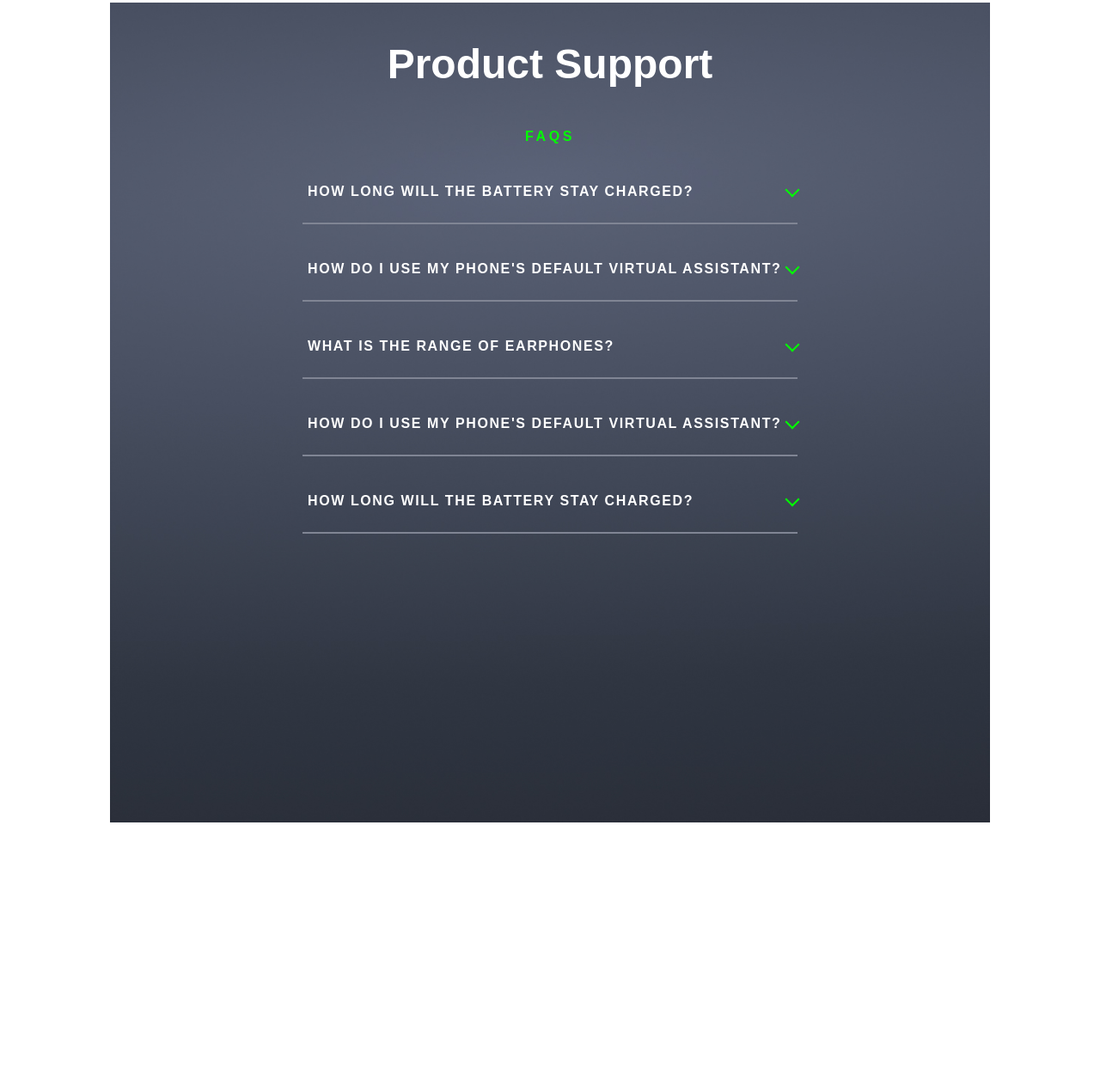
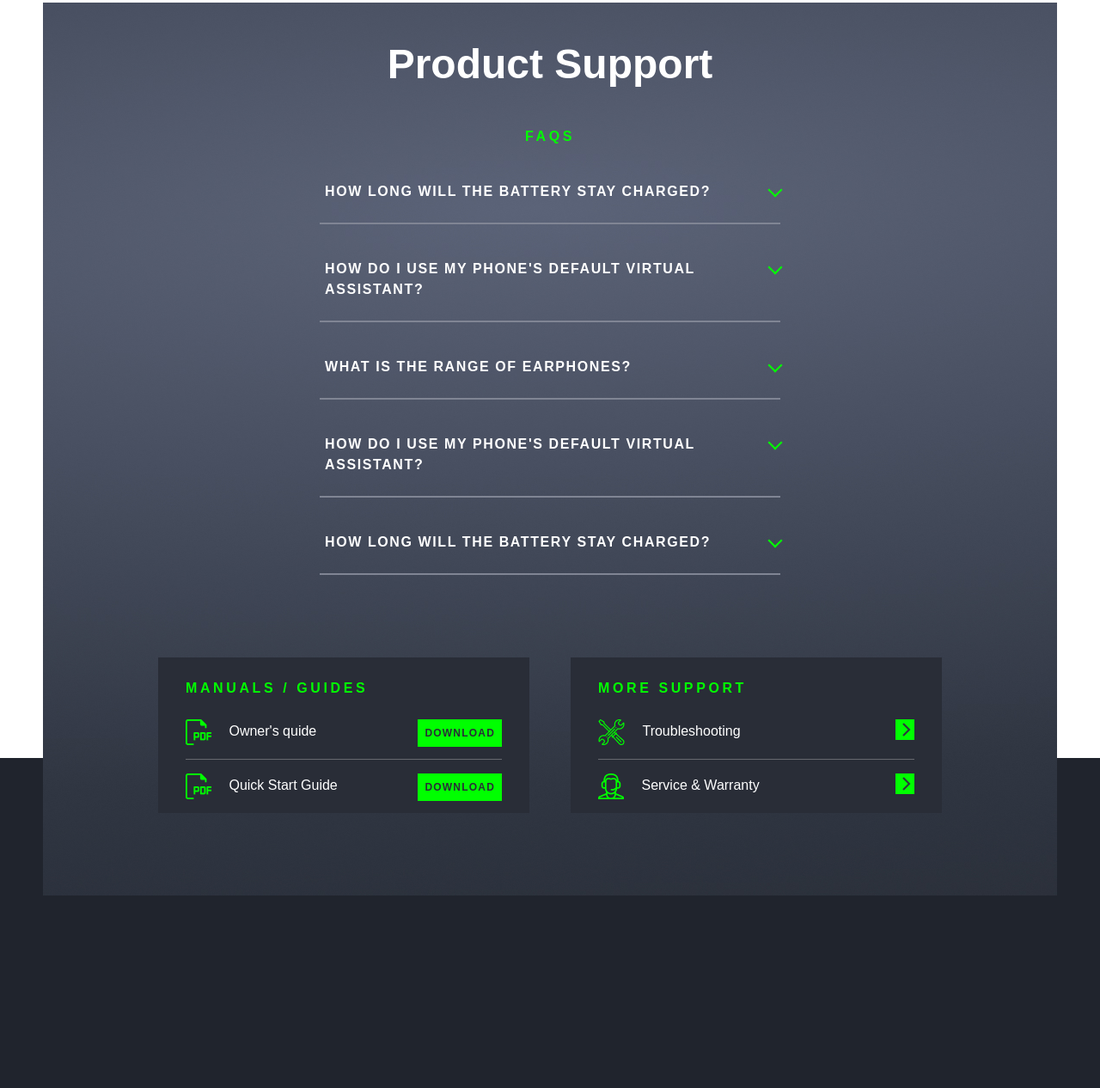
Before and after one commit to SarikaMangalpally/mivi_bluetooth_speakers, a website built with Vite: page index.html in a window 1280 px wide. Shown: the part 8924-10190 px from the top of the page at 86% size. Before the commit the page ends 9881 px from the top, so only its background shows below. Built offline with nearby package versions, Linux system fonts and the light colour scheme.

Commit message:
completed product support section

```diff
--- a/css/bluetooth.css
+++ b/css/bluetooth.css
@@ -16,7 +16,8 @@
   content: " ";
 }
 .techincal-specifications-list,
-.product-support {
+.product-support,
+.guides-list {
   border-style: hidden hidden solid hidden;
 }
 .down-arrow::before {
--- a/index.html
+++ b/index.html
@@ -7,7 +7,7 @@
 	<link rel="stylesheet" type="text/css" href="./css/bluetooth.css">
 	<title>Bluetooth Speaker</title>
 </head>
-<body class="font-gilroy">
+<body class="relative font-gilroy">
   <section class="relative mt-15 text-center mx-6 md:mx-auto md:grid md:gap-x-16 lg:gap-x-24 md:gap-y-6 md:grid-col-12 md:grid-rows-6 md:text-left md:max-w-2lg md:auto-rows-max">
 		<div class="relative md:col-start-7 md:col-end-13 md:grid-flow-row">
 			<h1 class="text-4xl text-black-light font-extrabold leading-none tracking-wide md:text-6xl">Play</h1>
@@ -311,60 +311,66 @@
 		</div>
 	</div>
 </section>
-<section class="relative mx-auto mt-40 w-4/5 text-white">
-	<img src="assets/Rectangle 27.jpg" alt="" class="-z-1 object-cover absolute top-0">
+<section class="relative mx-auto mt-40 text-white bg-product-support bg-no-repeat bg-cover max-w-2lg">
+	<!-- <img src="assets/Rectangle 27.jpg" alt="" class="-z-1 top-0 "> -->
 	<h1 class="text-center font-extrabold text-3xl md:text-5xl pt-12 capitalize">product support</h1>
 	<p class="text-radio-green tracking-ultra uppercase text-center mt-12 font-extrabold">faqs</p>
-	<div class="mt-6 max-w-xl mx-auto">
+	<div class="mt-6 max-w-xl mx-auto px-5">
 		<div class="product-support border-2 border-ash-darker my-10">
 			<span class="down-arrow float-right mr-3 mt-1"></span>
-			<p class="uppercase font-extrabold tracking-widest ml-1.5 pb-6">How long will the battery stay charged?</p>
+			<p class="uppercase font-extrabold tracking-widest ml-1.5 pb-6 mr-4">How long will the battery stay charged?</p>
 		</div>
 		<div class="product-support border-2 border-ash-darker my-10">
 			<span class="down-arrow float-right mr-3 mt-1"></span>
-			<p class="uppercase font-extrabold tracking-widest ml-1.5 pb-6">How do I use my phone's default virtual assistant?</p>
+			<p class="uppercase font-extrabold tracking-widest ml-1.5 pb-6 mr-4">How do I use my phone's default virtual assistant?</p>
 		</div>
 		<div class="product-support border-2 border-ash-darker my-10">
 			<span class="down-arrow float-right mr-3 mt-1"></span>
-			<p class="uppercase font-extrabold tracking-widest ml-1.5 pb-6">What is the range of earphones?</p>
+			<p class="uppercase font-extrabold tracking-widest ml-1.5 pb-6 mr-4">What is the range of earphones?</p>
 		</div>
 		<div class="product-support border-2 border-ash-darker my-10">
 			<span class="down-arrow float-right mr-3 mt-1"></span>
-			<p class="uppercase font-extrabold tracking-widest ml-1.5 pb-6">How do I use my phone's default virtual assistant?</p>
+			<p class="uppercase font-extrabold tracking-widest ml-1.5 pb-6 mr-4">How do I use my phone's default virtual assistant?</p>
 		</div>
 		<div class="product-support border-2 border-ash-darker my-10">
 			<span class="down-arrow float-right mr-3 mt-1"></span>
-			<p class="uppercase font-extrabold tracking-widest ml-1.5 pb-6">How long will the battery stay charged?</p>
+			<p class="uppercase font-extrabold tracking-widest ml-1.5 pb-6 mr-4">How long will the battery stay charged?</p>
 		</div>
 	</div>
-	<!-- <div class="grid grid-cols-2 gap-x-4 w-4/5 mx-auto mt-24 text-white">
-		<div class="bg-ash-transperant mix-blend-multiply w-full mx-auto px-4">
-			<h1 class="text-radio-green uppercase">manuals/guides</h1>
-			<div>
-				<img src="" alt="">
-				<p>Owner's quide</p>
-				<a href="#">download</a>
+	<div class="relative grid md:grid-cols-2 gap-y-12 gap-x-12 lg:w-4/5 px-4 mx-auto mt-24 pb-24 text-white">
+		<div class="relative block bg-black-pich-light w-full mx-auto px-8 pt-6 ">
+			<h1 class="text-radio-green uppercase font-extrabold text-base tracking-ultra ">manuals / guides</h1>
+			<div class="relative border guides-list border-ash-transperant border-opacity-40 py-4 pt-6 ">
+					<img src="assets/Group 133.png" alt="image of pdf logo" class="inline">
+					<p class="inline ml-4">Owner's quide</p>
+					<a href="#" class="float-right uppercase bg-radio-green text-black-pich-light font-extrabold text-xs p-2 tracking-widest">download</a>
 			</div>
-			<div>
-				<img src="" alt="">
-				<p>Quick Start Guide</p>
-				<a href="#">download</a>
+			<div class="relative py-4 ">
+				<img src="assets/Group 133.png" alt="image of pdf logo" class="inline">
+				<p class="inline ml-4">Quick Start Guide</p>
+				<a href="#"
+					class="float-right uppercase bg-radio-green text-black-pich-light font-extrabold text-xs p-2 tracking-widest">download</a>
 			</div>
 		</div>
-		<div class="bg-ash-transperant mix-blend-multiply w-full mx-auto">
-			<h1>more support</h1>
-			<div>
-				<img src="" alt="">
-				<p>Troubleshooting</p>
-				<span></span>
+		<div class="relative block bg-black-pich-light w-full mx-auto px-8 pt-6">
+			<h1 class="text-radio-green uppercase font-extrabold text-base tracking-ultra ">more support</h1>
+			<div class="relative border guides-list border-ash-transperant border-opacity-40 py-4 pt-6">
+				<img src="assets/Group 138.png" alt="image of pdf logo" class="inline">
+				<p class="inline ml-4">Troubleshooting</p>
+				<div class="float-right right-arrow bg-radio-green px-1 py-1">
+					<img src="assets/Vector 9.png" alt="image of a right arrow" class="pl-1">
+				</div>
 			</div>
-			<div>
-				<img src="" alt="">
-				<p>Service & Warranty</p>
-				<span></span>
+			<div class="relative py-4 ">
+				<img src="assets/call-center-person.png" alt="image of pdf logo" class="inline">
+				<p class="inline ml-4">Service & Warranty</p>
+				<div class="float-right right-arrow bg-radio-green px-1 py-1">
+					<img src="assets/Vector 9.png" alt="image of a right arrow" class="pl-1">
+				</div>
 			</div>
 		</div>
-	</div> -->
+	</div>
 </section>
+<img src="assets/Rectangle 44.jpg" alt="footer image" class="hidden md:inline w-full h-96 absolute -bottom-56 -z-1">
 </body>
 </html>
--- a/tailwind.config.js
+++ b/tailwind.config.js
@@ -31,8 +31,7 @@ module.exports = {
         "1/16": "1px"
       },
       spacing: {
-        "15": "3.75rem",
-        "112": "28rem"
+        "15": "3.75rem"
       },
       padding: {
         "2.2": "0.533rem"
@@ -74,13 +73,15 @@ module.exports = {
       colors: {
         "radio-green": "#00FF00",
         black: {
+          "pich-light": "#292D37",
           light: "#191723",
           lighter: "#3D3934",
           lighest: "#4B4955",
           DEFAULT: "#000000",
           dark: "#1C1B20",
           darker: "#0E171E",
-          darkest: "#161616"
+          darkest: "#161616",
+          "ultra-dark": "#090B10"
         },
         ash: {
           "pich-light": "#F3F3F3",
```
Also changed, not shown: assets/Group 133.png (added), assets/Group 138.png (added), assets/Rectangle 44.jpg (added), assets/Vector 9.png (added), assets/call-center-person.png (added).
